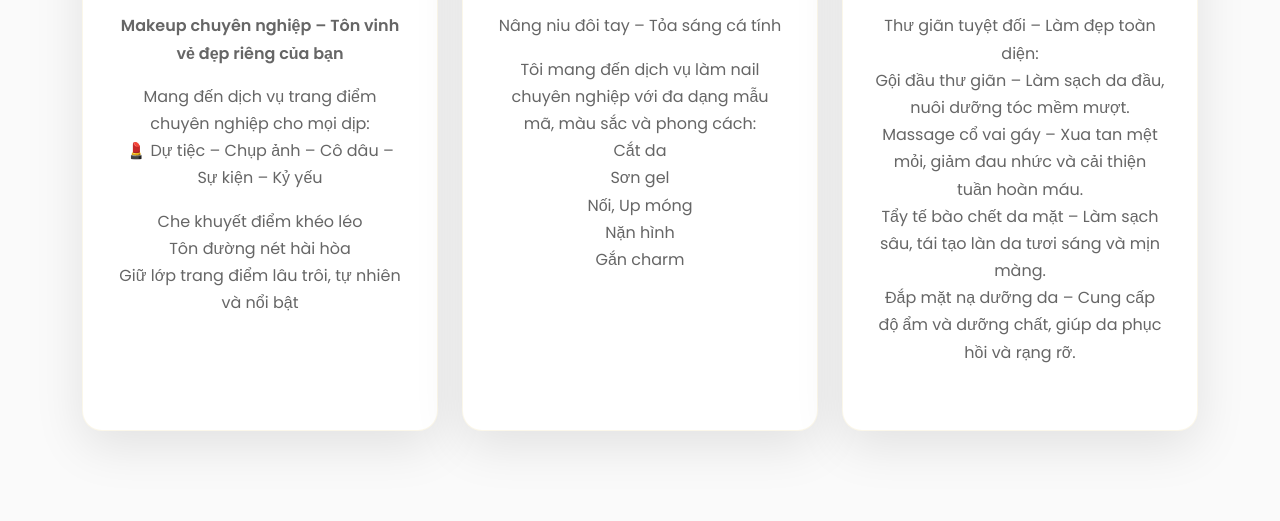
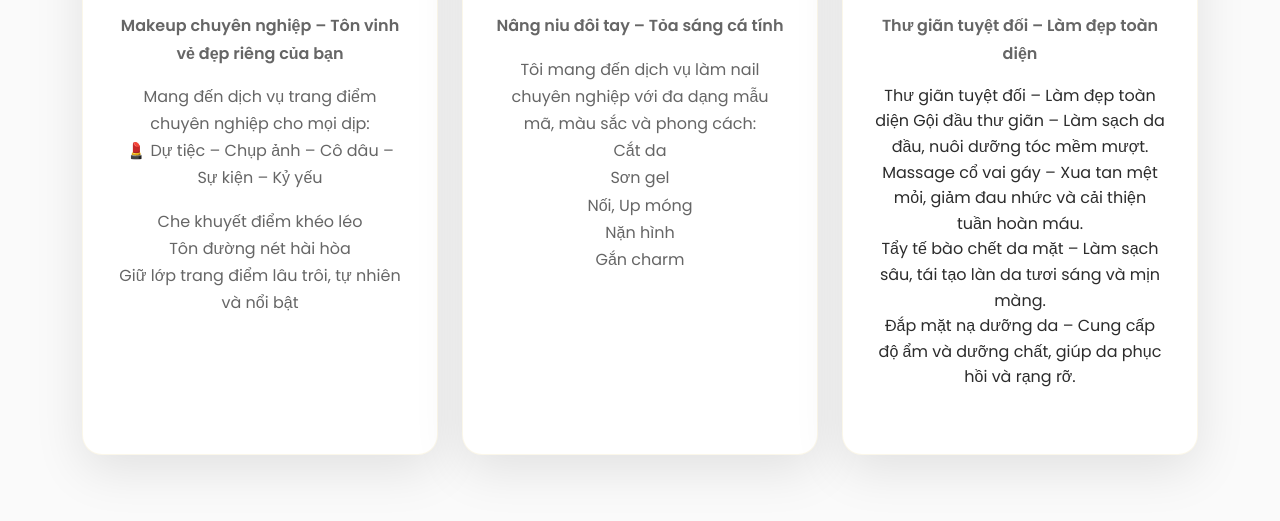
Before and after one commit to phuynh243/aingan-makeup, a plain HTML site: page index.html in a window 1280 px wide. Shown: the part 1247-1768 px from the top of the page. Drawn offline with nearby package versions, Linux system fonts and the light colour scheme; a web font is replaced by a local one.

Commit message:
Update index.html

```diff
--- a/index.html
+++ b/index.html
@@ -471,7 +471,7 @@
                         <i class="fas fa-hand-paper"></i>
                     </div>
                     <h3>Nail</h3>
-                    <p>Nâng niu đôi tay – Tỏa sáng cá tính</p>
+                    <p><strong>Nâng niu đôi tay – Tỏa sáng cá tính</strong></p>
                     <p>Tôi mang đến dịch vụ làm nail chuyên nghiệp với đa dạng mẫu mã, màu sắc và phong cách:<br>
                         Cắt da<br>
                         Sơn gel<br>
@@ -488,7 +488,8 @@
                         <i class="fas fa-spa"></i>
                     </div>
                     <h3>Massage</h3>
-                    <p>Thư giãn tuyệt đối – Làm đẹp toàn diện:<br>
+                    <p><strong>Thư giãn tuyệt đối – Làm đẹp toàn diện</strong></p>
+                        Thư giãn tuyệt đối – Làm đẹp toàn diện
                         Gội đầu thư giãn – Làm sạch da đầu, nuôi dưỡng tóc mềm mượt.<br>
                         Massage cổ vai gáy – Xua tan mệt mỏi, giảm đau nhức và cải thiện tuần hoàn máu.<br>
                         Tẩy tế bào chết da mặt – Làm sạch sâu, tái tạo làn da tươi sáng và mịn màng.<br>
```
